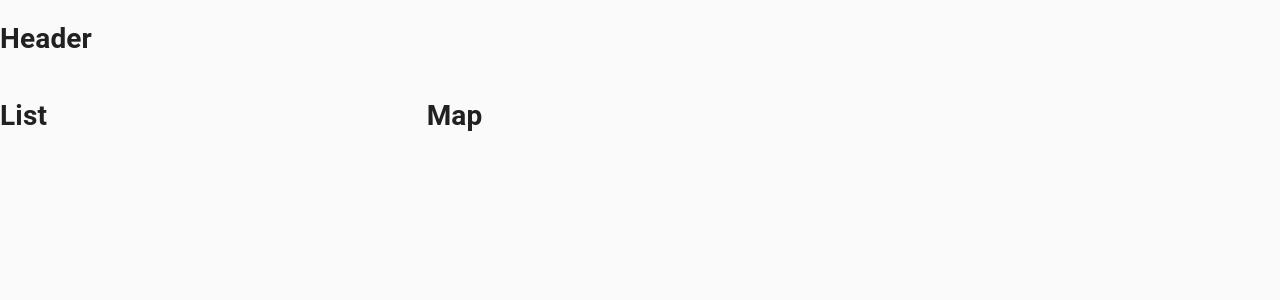
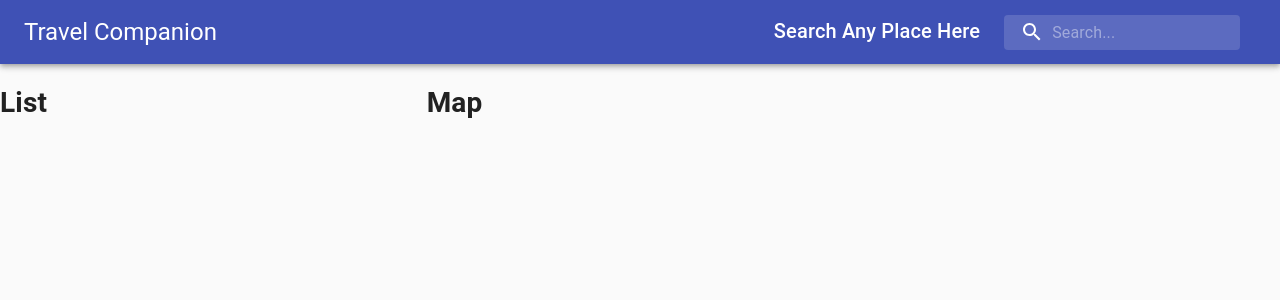
Before and after one commit to chusyntax/react-modal-library, a React (Create React App) app: page / in a window 1280 px wide. Shown: the top 300 px of the page. Built offline with nearby package versions, Linux system fonts and the light colour scheme.

Commit message:
added header component

```diff
--- a/src/components/Header/Header.jsx
+++ b/src/components/Header/Header.jsx
@@ -1,8 +1,51 @@
 import React from 'react';
+import {Autocomplete} from '@react-google-maps/api';
+import { AppBar, Toolbar, Typography, InputBase, Box  } from '@material-ui/core';
+import SearchIcon from '@material-ui/icons/Search';
+import useStyles from './styles.js'
 
 const Header =()=>{
+
+    const classes = useStyles();
+
     return(
-        <h1>Header</h1>
+
+       <AppBar position='static'>
+
+        <Toolbar className={classes.toolbar}>
+
+            <Typography variant='h5' className={classes.title}>
+
+                Travel Companion
+
+            </Typography>
+
+            <Box display='flex'>
+
+            <Typography variant='h6' className={classes.title}>
+
+                Search Any Place Here
+
+            </Typography>
+
+            {/* <Autocomplete> */}
+
+                <div className={classes.search} >
+
+                        <div className={classes.searchIcon}>
+                            <SearchIcon/>
+                        </div>
+                        <InputBase placeholder="Search..." classes={{ root:classes.inputRoot, input: classes.inputInput  }}  />
+
+                </div>
+
+            {/* </Autocomplete> */}
+
+            </Box>
+
+        </Toolbar>
+
+       </AppBar>
     )
 };
 
--- a/src/components/Header/styles.js
+++ b/src/components/Header/styles.js
@@ -0,0 +1,34 @@
+import {alpha,makeStyles} from '@material-ui/core/styles';
+
+export default makeStyles((theme)=>({
+
+    title: {
+        display: 'none',
+        [theme.breakpoints.up('sm')]: {
+          display: 'block',
+        },
+      },
+      search: {
+        position: 'relative',
+        borderRadius: theme.shape.borderRadius,
+        backgroundColor: alpha(theme.palette.common.white, 0.15),
+        '&:hover': { backgroundColor: alpha(theme.palette.common.white, 0.25) },
+        marginRight: theme.spacing(2),
+        marginLeft: 0,
+        width: '100%',
+        [theme.breakpoints.up('sm')]: { marginLeft: theme.spacing(3), width: 'auto' },
+      },
+      searchIcon: {
+        padding: theme.spacing(0, 2), height: '100%', position: 'absolute', pointerEvents: 'none', display: 'flex', alignItems: 'center', justifyContent: 'center',
+      },
+      inputRoot: {
+        color: 'inherit',
+      },
+      inputInput: {
+        padding: theme.spacing(1, 1, 1, 0), paddingLeft: `calc(1em + ${theme.spacing(4)}px)`, transition: theme.transitions.create('width'), width: '100%', [theme.breakpoints.up('md')]: { width: '20ch' },
+      },
+      toolbar: {
+        display: 'flex', justifyContent: 'space-between',
+      },
+
+}))
```
